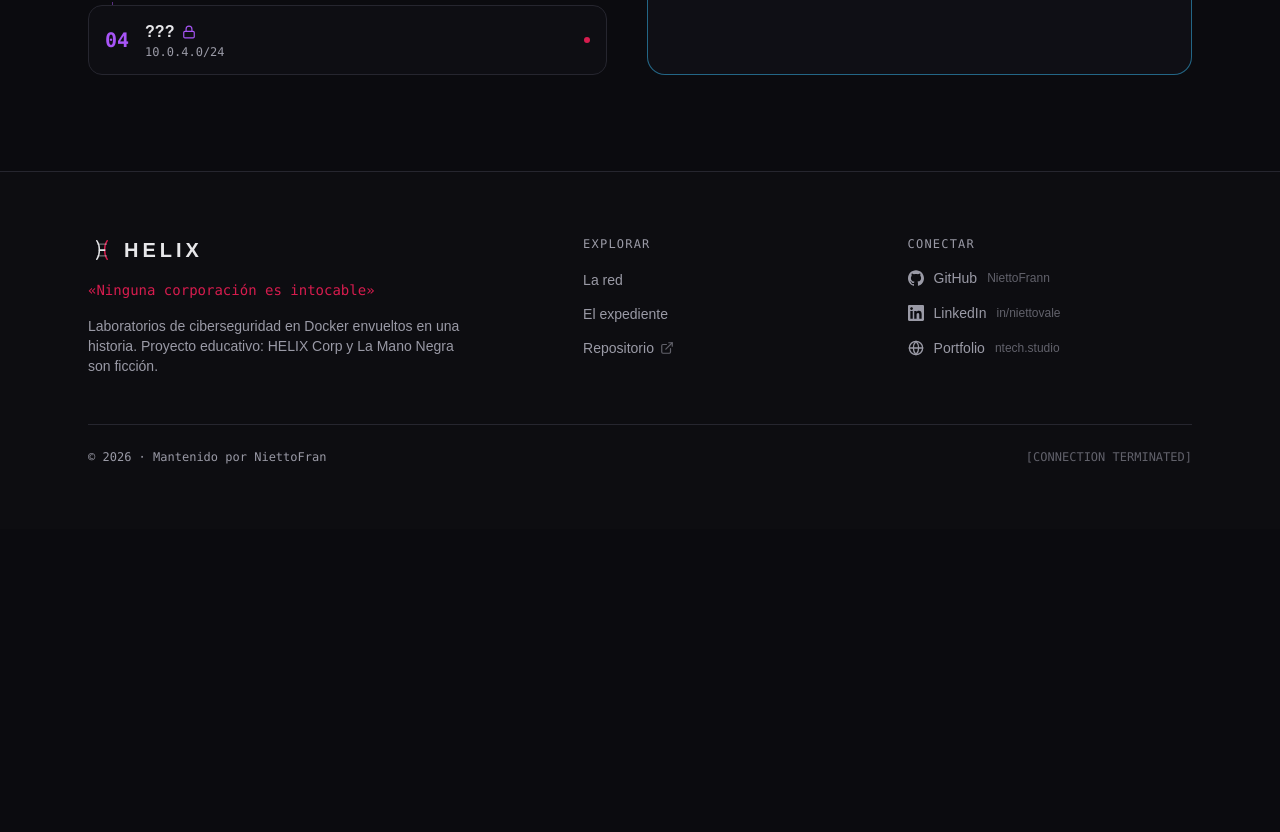
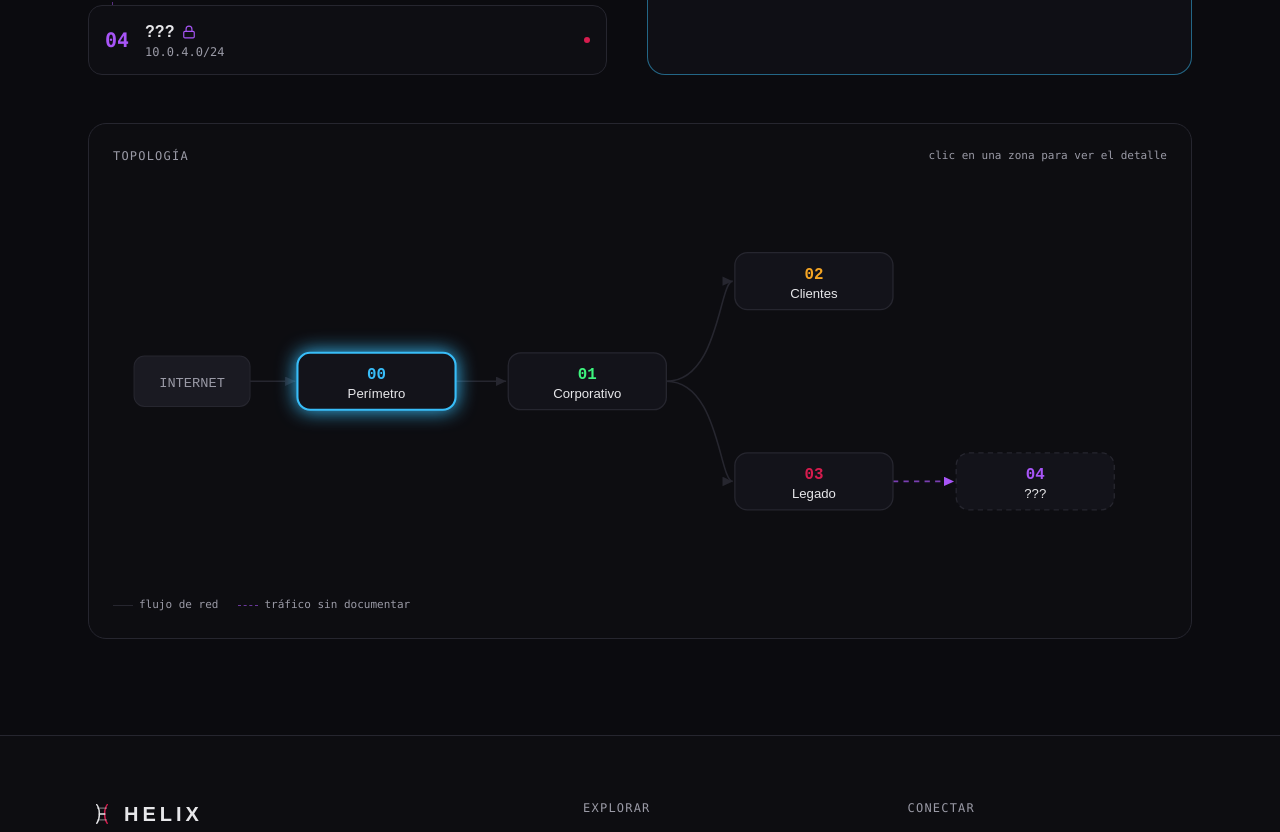
Before and after one commit to NiettoFrann/helix-corporation, a React (Vite) app in the folder landing/: page / in a window 1280 px wide. Shown: the part 1480-2312 px from the top of the page. Before the commit the page ends 2009 px from the top, so only its background shows below. Built offline with nearby package versions, Linux system fonts and the light colour scheme.

Commit message:
feat(landing): add interactive network topology schematic

```diff
--- a/landing/src/components/sections/NetworkMap.tsx
+++ b/landing/src/components/sections/NetworkMap.tsx
@@ -1,4 +1,4 @@
-import { useState } from "react";
+import { useState, type KeyboardEvent } from "react";
 import { ArrowUpRight, Lock } from "lucide-react";
 import { AnimatePresence, motion, type Variants } from "motion/react";
 
@@ -9,12 +9,12 @@ import { cn } from "@/lib/utils";
 import type { Difficulty, ZoneId } from "@/types";
 
 /** Acento por zona: progresión cian → verde → ámbar → rojo → púrpura al bajar en la red. */
-const ACCENTS: Record<ZoneId, { text: string; bar: string; border: string; soft: string }> = {
-  "00-perimetro": { text: "text-system", bar: "bg-system", border: "border-system/50", soft: "bg-system/10" },
-  "01-corporativo": { text: "text-ok", bar: "bg-ok", border: "border-ok/50", soft: "bg-ok/10" },
-  "02-clientes": { text: "text-warn", bar: "bg-warn", border: "border-warn/50", soft: "bg-warn/10" },
-  "03-legado": { text: "text-primary", bar: "bg-primary", border: "border-primary/50", soft: "bg-primary/10" },
-  "04-proyecto-cero": { text: "text-cero", bar: "bg-cero", border: "border-cero/50", soft: "bg-cero/10" },
+const ACCENTS: Record<ZoneId, { text: string; bar: string; border: string; soft: string; cssVar: string }> = {
+  "00-perimetro": { text: "text-system", bar: "bg-system", border: "border-system/50", soft: "bg-system/10", cssVar: "var(--system)" },
+  "01-corporativo": { text: "text-ok", bar: "bg-ok", border: "border-ok/50", soft: "bg-ok/10", cssVar: "var(--ok)" },
+  "02-clientes": { text: "text-warn", bar: "bg-warn", border: "border-warn/50", soft: "bg-warn/10", cssVar: "var(--warn)" },
+  "03-legado": { text: "text-primary", bar: "bg-primary", border: "border-primary/50", soft: "bg-primary/10", cssVar: "var(--primary)" },
+  "04-proyecto-cero": { text: "text-cero", bar: "bg-cero", border: "border-cero/50", soft: "bg-cero/10", cssVar: "var(--cero)" },
 };
 
 const DIFF: Record<Difficulty, { label: string; chip: string; dot: string }> = {
@@ -32,6 +32,120 @@ const node: Variants = {
   hidden: { opacity: 0, x: -12 },
   show: { opacity: 1, x: 0, transition: { duration: 0.4, ease: "easeOut" } },
 };
+
+/** Posición de cada zona en el diagrama de topología (viewBox 1000×380). */
+const POS: Record<ZoneId, { cx: number; cy: number }> = {
+  "00-perimetro": { cx: 250, cy: 190 },
+  "01-corporativo": { cx: 450, cy: 190 },
+  "02-clientes": { cx: 665, cy: 95 },
+  "03-legado": { cx: 665, cy: 285 },
+  "04-proyecto-cero": { cx: 875, cy: 285 },
+};
+
+const NODE_W = 150;
+const NODE_H = 54;
+
+interface SchematicProps {
+  selectedId: ZoneId;
+  onSelect: (id: ZoneId) => void;
+}
+
+function NetworkSchematic({ selectedId, onSelect }: SchematicProps) {
+  const onKey = (event: KeyboardEvent<SVGGElement>, id: ZoneId) => {
+    if (event.key === "Enter" || event.key === " ") {
+      event.preventDefault();
+      onSelect(id);
+    }
+  };
+
+  return (
+    <svg
+      viewBox="0 0 1000 380"
+      className="h-auto w-full min-w-[720px]"
+      role="group"
+      aria-label="Topología de la red de HELIX"
+    >
+      <defs>
+        <marker id="nm-arrow" markerWidth="8" markerHeight="8" refX="6.5" refY="3" orient="auto">
+          <path d="M0,0 L6.5,3 L0,6 Z" fill="var(--border)" />
+        </marker>
+        <marker id="nm-arrow-cero" markerWidth="8" markerHeight="8" refX="6.5" refY="3" orient="auto">
+          <path d="M0,0 L6.5,3 L0,6 Z" fill="var(--cero)" />
+        </marker>
+      </defs>
+
+      {/* Conexiones */}
+      <g fill="none" stroke="var(--border)" strokeWidth="1.5">
+        <line x1="130" y1="190" x2="173" y2="190" markerEnd="url(#nm-arrow)" />
+        <line x1="325" y1="190" x2="373" y2="190" markerEnd="url(#nm-arrow)" />
+        <path d="M525,190 C 575,190 575,95 588,95" markerEnd="url(#nm-arrow)" />
+        <path d="M525,190 C 575,190 575,285 588,285" markerEnd="url(#nm-arrow)" />
+        <line
+          x1="740"
+          y1="285"
+          x2="798"
+          y2="285"
+          stroke="var(--cero)"
+          strokeOpacity="0.7"
+          strokeDasharray="5 5"
+          markerEnd="url(#nm-arrow-cero)"
+        />
+      </g>
+
+      {/* Internet */}
+      <rect x="20" y="166" width="110" height="48" rx="10" fill="var(--muted)" stroke="var(--border)" />
+      <text x="75" y="195" textAnchor="middle" fontFamily="monospace" fontSize="13" fill="var(--muted-foreground)">
+        INTERNET
+      </text>
+
+      {/* Zonas */}
+      {ZONES.map((zone) => {
+        const { cx, cy } = POS[zone.id];
+        const a = ACCENTS[zone.id];
+        const active = zone.id === selectedId;
+        return (
+          <g
+            key={zone.id}
+            role="button"
+            tabIndex={0}
+            aria-pressed={active}
+            aria-label={`Zona ${zone.code} ${zone.name}`}
+            className="cursor-pointer outline-none"
+            onClick={() => onSelect(zone.id)}
+            onKeyDown={(event) => onKey(event, zone.id)}
+          >
+            <rect
+              x={cx - NODE_W / 2}
+              y={cy - NODE_H / 2}
+              width={NODE_W}
+              height={NODE_H}
+              rx="12"
+              fill="var(--card)"
+              stroke={active ? a.cssVar : "var(--border)"}
+              strokeWidth={active ? 2 : 1.25}
+              strokeDasharray={zone.classified && !active ? "5 4" : undefined}
+              style={active ? { filter: `drop-shadow(0 0 9px ${a.cssVar})` } : undefined}
+            />
+            <text
+              x={cx}
+              y={cy - 2}
+              textAnchor="middle"
+              fontFamily="monospace"
+              fontSize="15"
+              fontWeight="700"
+              fill={a.cssVar}
+            >
+              {zone.code}
+            </text>
+            <text x={cx} y={cy + 16} textAnchor="middle" fontSize="12.5" fill="var(--foreground)">
+              {zone.name}
+            </text>
+          </g>
+        );
+      })}
+    </svg>
+  );
+}
 
 export function NetworkMap() {
   const [selectedId, setSelectedId] = useState<ZoneId>(ZONES[0].id);
@@ -191,6 +305,39 @@ export function NetworkMap() {
             </AnimatePresence>
           </div>
         </div>
+
+        {/* Esquema de topología */}
+        <motion.div
+          className="mt-12 rounded-2xl border border-border bg-card/30 p-4 sm:p-6"
+          initial={{ opacity: 0, y: 16 }}
+          whileInView={{ opacity: 1, y: 0 }}
+          viewport={{ once: true, margin: "-80px" }}
+          transition={{ duration: 0.5, ease: "easeOut" }}
+        >
+          <div className="mb-4 flex items-center justify-between gap-4">
+            <p className="font-mono text-xs uppercase tracking-widest text-muted-foreground">
+              Topología
+            </p>
+            <p className="hidden font-mono text-[11px] text-muted-foreground sm:block">
+              clic en una zona para ver el detalle
+            </p>
+          </div>
+
+          <div className="overflow-x-auto">
+            <NetworkSchematic selectedId={selectedId} onSelect={setSelectedId} />
+          </div>
+
+          <div className="mt-4 flex flex-wrap items-center gap-x-5 gap-y-2 font-mono text-[11px] text-muted-foreground">
+            <span className="flex items-center gap-1.5">
+              <span className="inline-block h-px w-5 bg-border" />
+              flujo de red
+            </span>
+            <span className="flex items-center gap-1.5">
+              <span className="inline-block w-5 border-t border-dashed border-cero/60" />
+              tráfico sin documentar
+            </span>
+          </div>
+        </motion.div>
       </div>
     </section>
   );
```
